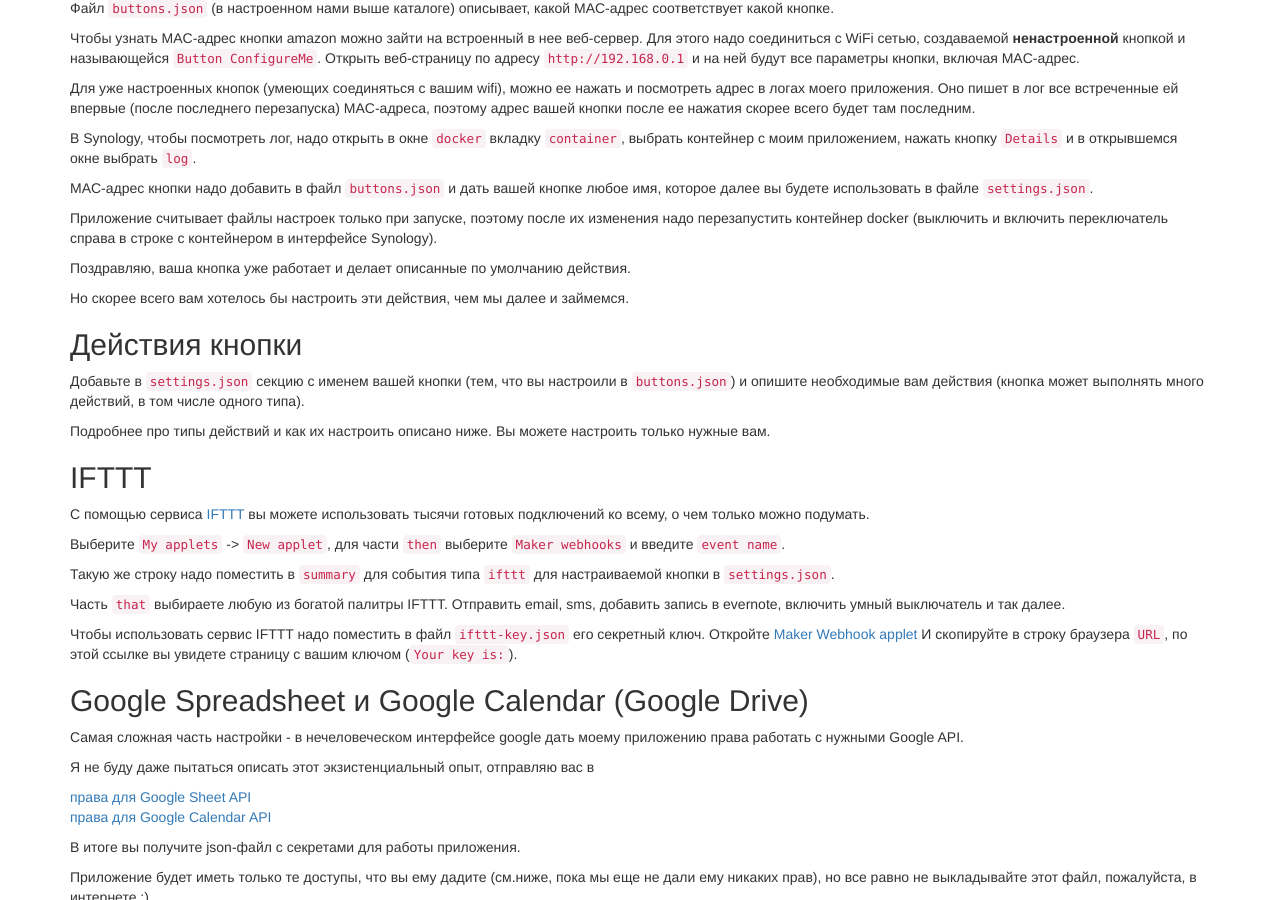
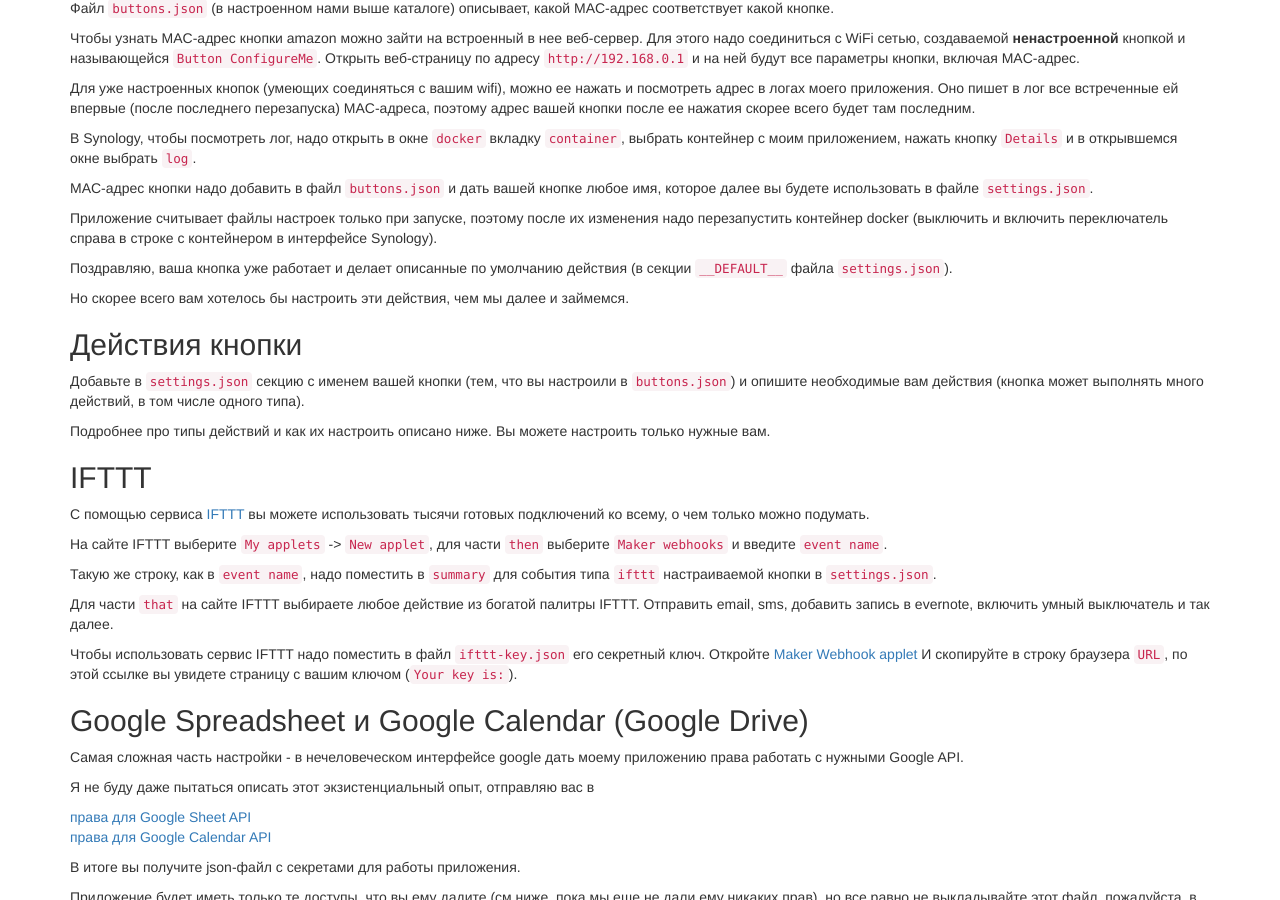
Before and after one commit to andgineer/sorokin.engineer, a Jekyll site: the page built from posts/ru/_posts/2016-10-14-amazon_dash_install.md, in a window 1280 px wide and 900 px high, scrolled down 3357 px. Built offline with Jekyll 4.4.1, drawn with Linux system fonts in a browser that asks for light colours; nearby versions of some CDN libraries; comment, search, counter and statistics services are not loaded.

Commit message:
proof reading

```diff
--- a/posts/ru/_posts/2016-10-14-amazon_dash_install.md
+++ b/posts/ru/_posts/2016-10-14-amazon_dash_install.md
@@ -103,7 +103,8 @@
 контейнер docker
 (выключить и включить переключатель справа в строке с контейнером в интерфейсе Synology).
 
-Поздравляю, ваша кнопка уже работает и делает описанные по умолчанию действия.
+Поздравляю, ваша кнопка уже работает и делает описанные по умолчанию действия (в секции
+`__DEFAULT__` файла `settings.json`).
 
 Но скорее всего вам хотелось бы настроить эти действия, чем мы далее и займемся.
 
@@ -120,13 +121,14 @@
 С помощью сервиса [IFTTT](https://ifttt.com) вы можете использовать тысячи готовых подключений
 ко всему, о чем только можно подумать.
 
-Выберите `My applets` -> `New applet`, для части `then` выберите `Maker webhooks` и введите `event name`.
+На сайте IFTTT выберите `My applets` -> `New applet`, для части `then` выберите `Maker webhooks`
+и введите `event name`.
 
-Такую же строку надо поместить в `summary` для события типа `ifttt` для настраиваемой кнопки в
-`settings.json`.
+Такую же строку, как в `event name`, надо поместить в `summary` для события типа `ifttt` настраиваемой
+кнопки в `settings.json`.
 
-Часть `that` выбираете любую из богатой палитры IFTTT. Отправить email, sms, добавить запись в evernote,
-включить умный выключатель и так далее.
+Для части `that` на сайте IFTTT выбираете любое действие из богатой палитры IFTTT.
+Отправить email, sms, добавить запись в evernote, включить умный выключатель и так далее.
 
 Чтобы использовать сервис IFTTT надо поместить в файл `ifttt-key.json` его секретный ключ.
 Откройте [Maker Webhook applet](https://ifttt.com/services/maker_webhooks/settings)
```
Also changed, not shown: posts/en/_posts/2016-10-14-amazon_dash_install.md (+5 -4 lines).
